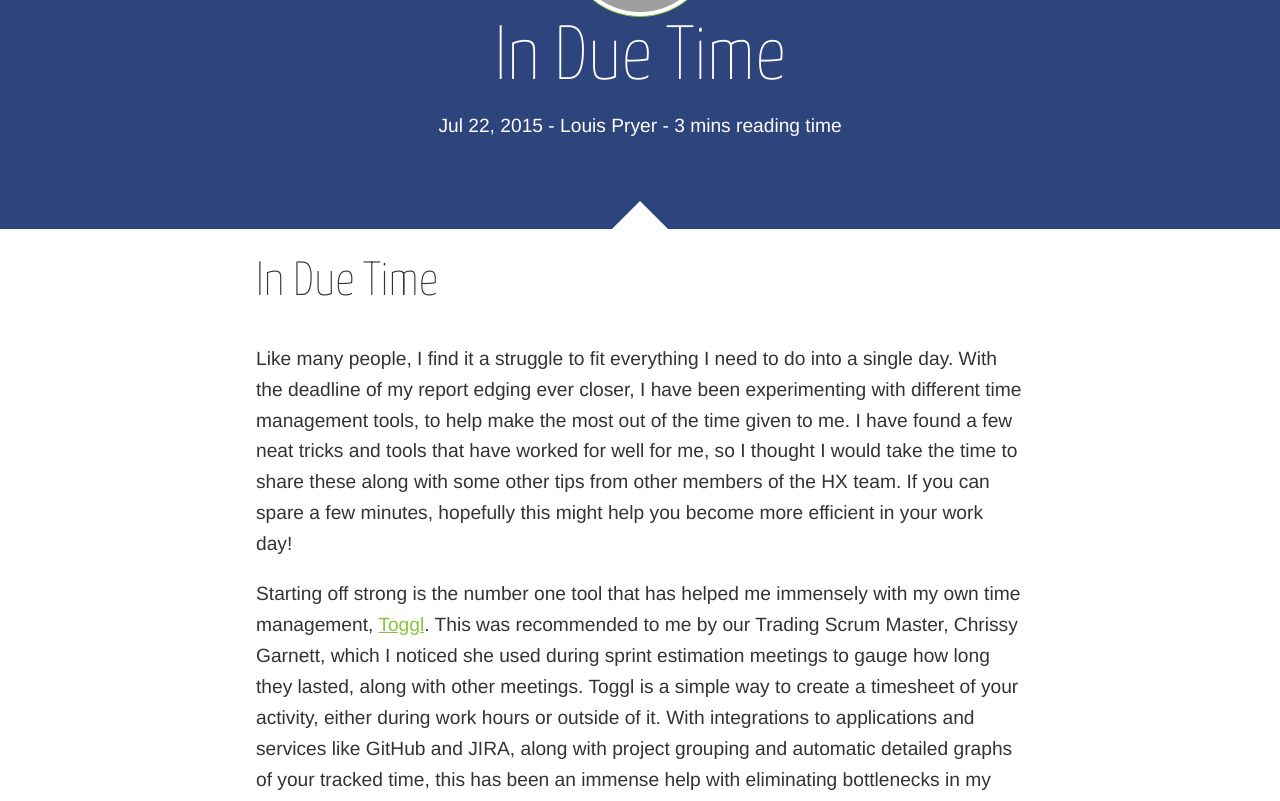
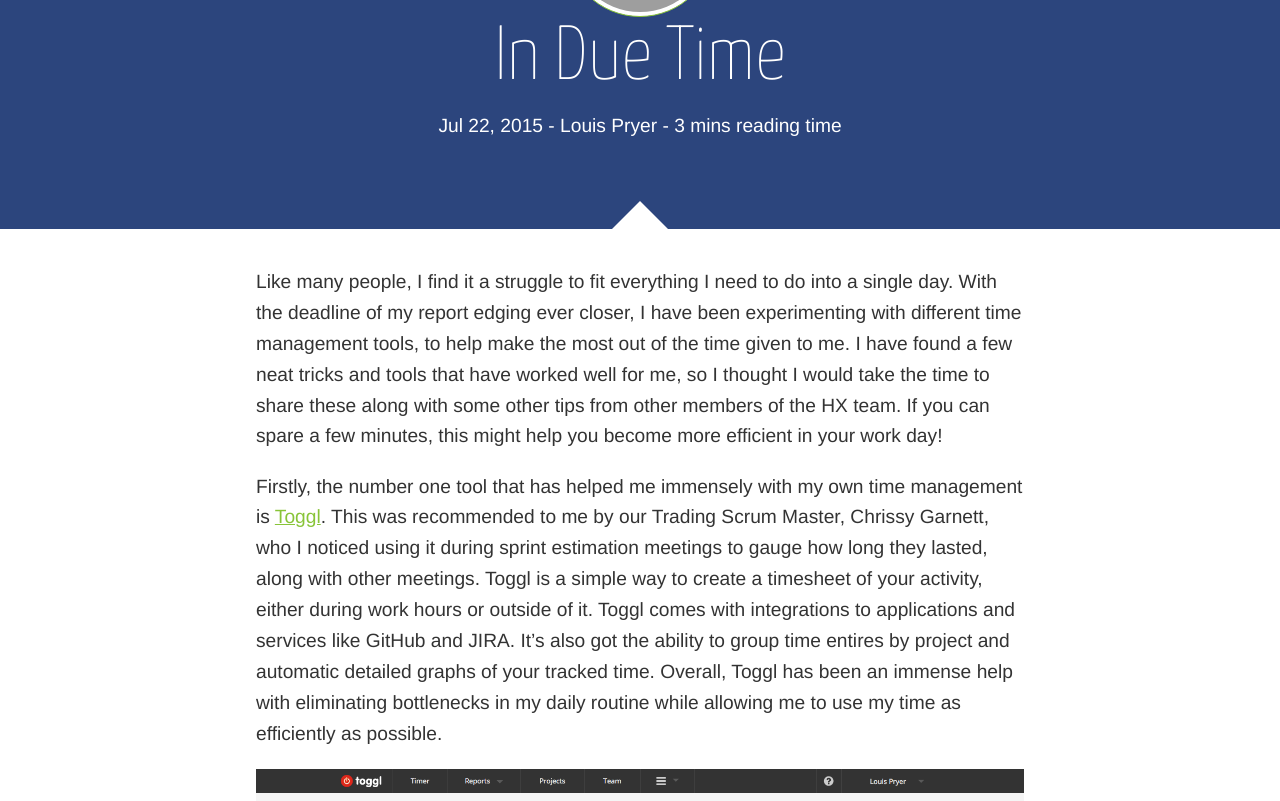
Before and after one commit to holidayextras/holidayextras.github.com, a Jekyll site: the page built from _posts/2015-07-22-in-due-time.md, in a window 1280 px wide and 1400 px high, scrolled down 248 px. Shown: the top 801 px of the window. Built offline with Jekyll 4.4.1, drawn with Linux system fonts in a browser that asks for light colours; nearby versions of some CDN libraries; comment, search, counter and statistics services are not loaded; some of the changed text lies outside the part shown; grey boxes are pictures that could not be loaded.

Commit message:
Addressed comments

```diff
--- a/_posts/2015-07-22-in-due-time.md
+++ b/_posts/2015-07-22-in-due-time.md
@@ -8,21 +8,17 @@
 excerpt: "Like many people, I find it a struggle to fit everything I need to do into a single day. With the deadline of my report edging ever closer, I have been experimenting with different time management tools, to help make the most out of the time given to me."
 ---
 
-#In Due Time
+Like many people, I find it a struggle to fit everything I need to do into a single day. With the deadline of my report edging ever closer, I have been experimenting with different time management tools, to help make the most out of the time given to me. I have found a few neat tricks and tools that have worked well for me, so I thought I would take the time to share these along with some other tips from other members of the HX team. If you can spare a few minutes, this might help you become more efficient in your work day!
 
-Like many people, I find it a struggle to fit everything I need to do into a single day. With the deadline of my report edging ever closer, I have been experimenting with different time management tools, to help make the most out of the time given to me. I have found a few neat tricks and tools that have worked for well for me, so I thought I would take the time to share these along with some other tips from other members of the HX team. If you can spare a few minutes, hopefully this might help you become more efficient in your work day!
+Firstly, the number one tool that has helped me immensely with my own time management is [Toggl](https://www.toggl.com/). This was recommended to me by our Trading Scrum Master, Chrissy Garnett, who I noticed using it during sprint estimation meetings to gauge how long they lasted, along with other meetings. Toggl is a simple way to create a timesheet of your activity, either during work hours or outside of it. Toggl comes with integrations to applications and services like GitHub and JIRA. It's also got the ability to group time entires by project and automatic detailed graphs of your tracked time. Overall, Toggl has been an immense help with eliminating bottlenecks in my daily routine while allowing me to use my time as efficiently as possible.
 
-Starting off strong is the number one tool that has helped me immensely with my own time management, [Toggl](https://www.toggl.com/). This was recommended to me by our Trading Scrum Master, Chrissy Garnett, which I noticed she used during sprint estimation meetings to gauge how long they lasted, along with other meetings. Toggl is a simple way to create a timesheet of your activity, either during work hours or outside of it. With integrations to applications and services like GitHub and JIRA, along with project grouping and automatic detailed graphs of your tracked time, this has been an immense help with eliminating bottlenecks in my daily routine while allowing me to use my time as efficiently as possible.
-
-![](http://grab.by/II8y)
-*Screengrab of my toggl dashboard, by labelling each time entry with a different project I can automatically generate pie charts of my day and how much time I have spent doing each project*
-
+![Screengrab of my Toggl dashboard]({{ site.url }}{{ site.baseurl }}/assets/img/Toggl.png)
 
 Another popular technique used by some developers in the office is the [pomodoro technique](http://pomodorotechnique.com/). This technique involves working in intervals of a set period, most commonly 25 minutes, followed by a short break of 3-5 minutes with a longer break of up to 30 minutes after every fourth repetition. This technique is great to eliminate burnout like you would get in long, intense coding sessions while allowing you to time box tasks during each interval. One trap you need to avoid is to do work related tasks during your breaks. These breaks are to let your brain rest and reset for the next repetition. Grab a coffee and take a breather; you will thank me later.
 
-![](https://upload.wikimedia.org/wikipedia/commons/thumb/3/34/Il_pomodoro.jpg/480px-Il_pomodoro.jpg)
+![Pomodoro kitchen timer](https://upload.wikimedia.org/wikipedia/commons/thumb/3/34/Il_pomodoro.jpg/480px-Il_pomodoro.jpg)
 
-*Typically the timer is represented as a pomodoro tomato, due to the creator(Francesco Cirillo) using a similar tomato looking timer while studying at university*
+*Typically the timer is represented as a pomodoro, due to the creator (Francesco Cirillo) using a similar tomato looking timer while studying at university*
 
 These are only two tricks that have worked well for me, but if the above aren't suited for you, here are a few final thoughts and links that might help:
 
```
Also changed, not shown: assets/img/Toggl.png (added).
